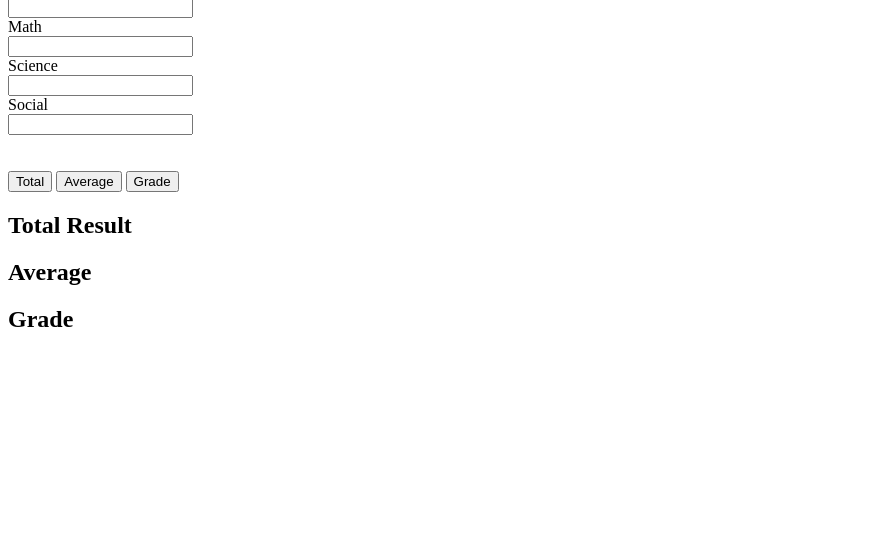
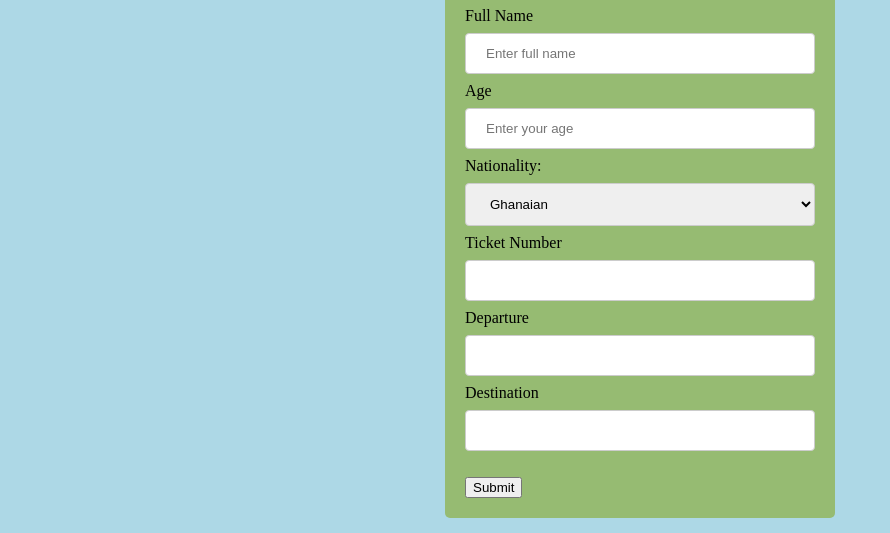
Before and after one commit to herbs61/herbs61, a plain HTML site: page index.html in a window 1280 px wide. Shown: the part 101-634 px from the top of the page, without its empty margins (0-890 px from the left). Drawn offline with Linux system fonts and the light colour scheme.

Commit message:
A travelling form
A basic travelling form using javascript,css and html

```diff
--- a/index.html
+++ b/index.html
@@ -6,37 +6,49 @@
     <meta http-equiv="X-UA-Compatible" content="IE=edge">
     <meta name="viewport" content="width=device-width, initial-scale=1.0">
     <title>Document</title>
-
+    <link rel="stylesheet" href="style.css">
 </head>
 
 <body>
-    <div class="container1">
-        <h1>Grading System</h1>
-        <label for="">English</label><br><input type="text" id="eng">
+    <div class="container">
+        <h1>Travelling Form</h1>
+
+        <label for=""> Full Name</label> <input type="text" placeholder="Enter full name" id="f_Name"> <br>
+        <label for=""> Age</label> <input type="text" placeholder="Enter your age" id="age"> <br>
+        <label for="">Nationality: </label>
+        <select name="dropdown" id="nation"> Natioanlity
+                <option value="Ghana">Ghanaian </option>
+                <option value="Nigeria">Nigerian </option>
+                <option value="USA">American </option>
+                <option value="South Korea">Korean </option>
+            </select> <br>
+        <label for="">Ticket Number</label> <input type="number" id="tic"> <br>
+        <label for="">Departure</label> <input type="text" pattern="[a-Za-z]*" id="dep"> <br>
+        <label for="">Destination</label> <input type="text" name="" id="des"> <br> <br>
+
+        <button onclick="submit()">Submit</button>
         <br>
-        <label for="">Math</label><br><input type="text" id="mat">
-        <br>
-        <label for="">Science</label><br> <input type="text" id="sci">
-        <br>
-        <label for="">Social</label><br><input type="text" id="soc">
-        <br>
-        <br>
-        <br>
-        <button onclick="total()">Total</button>
-        <button onclick="average()">Average</button>
-        <button onclick="grade()">Grade</button>
-        <style>
 
-        </style>
     </div>
 
-    <div class="container2">
-
-        <h2 id="total">Total Result</h2>
-        <h2 id="avg">Average</h2>
-        <h2 id="gra">Grade</h2>
+    <div class="container-2">
+        <h1> Travel Details</h1>
+        <h2 id="tr_name">Full Name</h2>
+        <h2 id="tr_age">Age</h2>
+        <h2 id="tr_nation">Nation</h2>
+        <h2 id="tr_number">Ticket No.</h2>
+        <h2 id="tr_depart">Departure</h2>
+        <h2 id="tr_destin">Destination</h2>
     </div>
-
+<br>
+<br>
+    <h1>Group 3</h1>
+    <p>Kenneth D. Agbeley</p>
+    <p>Herbert N.Y Owusu</p>
+    <p>Samuel Addo Kofi Nyanyo</p>
+    <p>Abigail Akasi Essuman</p>
+    <p>Nana K. Agyeman</p>
+    <p>Solomon O. Manu</p>
 
     <script src="index.js"></script>
 </body>
--- /dev/null
+++ b/style.css
@@ -0,0 +1,32 @@
+    body {
+        background: lightblue;
+    }
+
+    .container {
+        max-width: 350px;
+        margin: auto;
+        border-radius: 5px;
+        background: #96bb72;
+        padding: 20px;
+    }
+
+    input[type=text],
+    select {
+        width: 100%;
+        padding: 12px 20px;
+        margin: 8px 0;
+        display: inline;
+        border: 1px solid #ccc;
+        border-radius: 4px;
+        box-sizing: border-box;
+    }
+
+    input[type=number] {
+        width: 100%;
+        padding: 12px 20px;
+        margin: 8px 0;
+        display: inline;
+        border: 1px solid #ccc;
+        border-radius: 4px;
+        box-sizing: border-box;
+    }
```
Also changed, not shown: script.js (added, +50 -0 lines).
